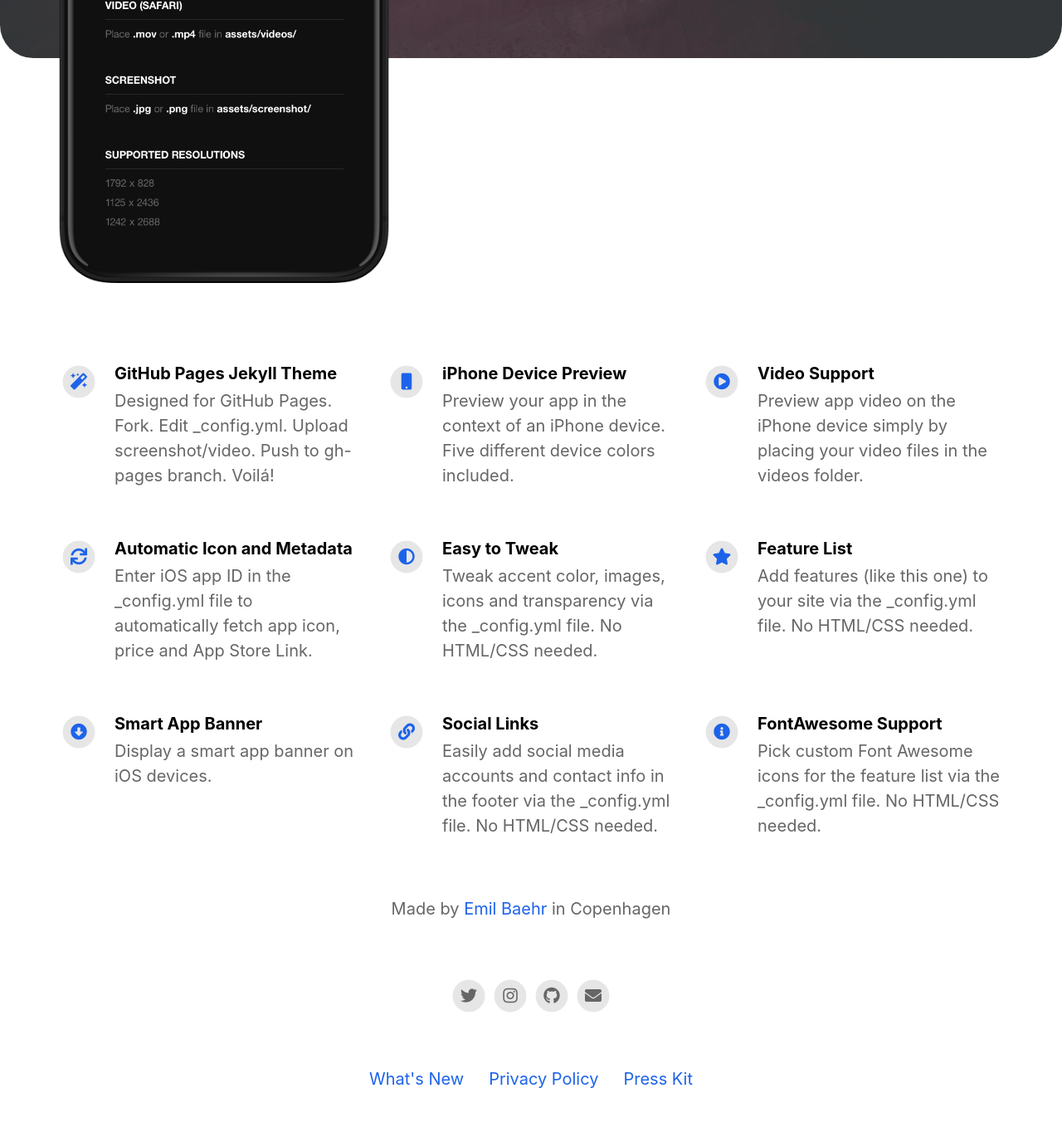
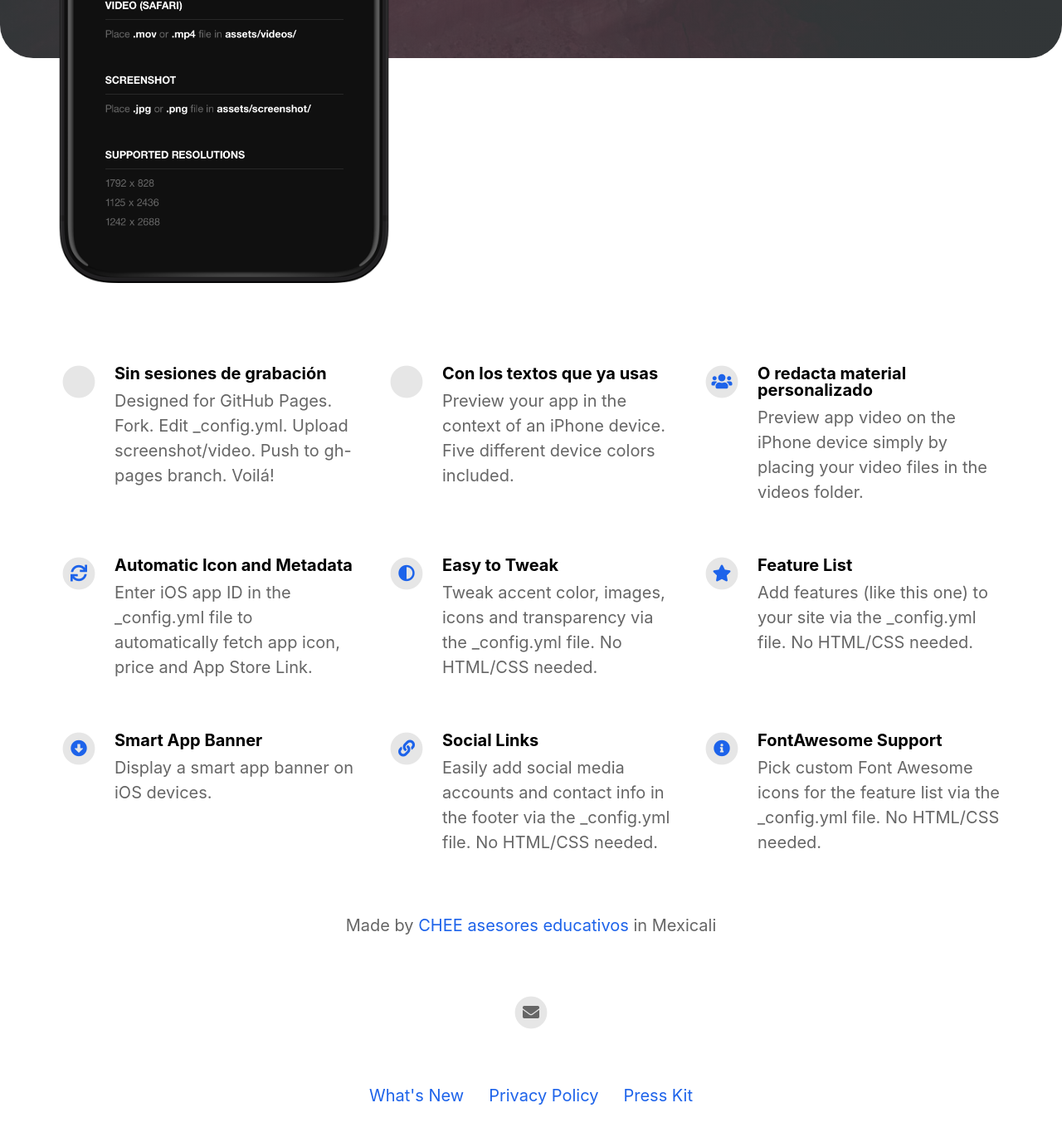
Before and after one commit to camachevaz/material, a Jekyll site: the page built from index.html, in a window 1280 px wide and 1400 px high, scrolled down 644 px. Shown: the top 1370 px of the window at 83% size. Built offline with Jekyll 4.4.1, drawn with Linux system fonts in a browser that asks for light colours; nearby versions of some CDN libraries.

Commit message:
Update _config.yml

```diff
--- a/_config.yml
+++ b/_config.yml
@@ -1,8 +1,8 @@
 #page title
-page_title                                :                                           # Automatically populates with app name if not set and if iOS app ID is set. Otherwise enter manually.
+page_title                                : Material didáctico                        # Automatically populates with app name if not set and if iOS app ID is set. Otherwise enter manually.
 
 # App Info
-ios_app_id                                : 1234793120                                # Required. Enter iOS app ID to automatically populate name, price and icons (e.g. 718043190).
+ios_app_id                                :                                 # Required. Enter iOS app ID to automatically populate name, price and icons (e.g. 718043190).
 ios_app_country                           : mx                                        # Required outside USA. Enter 2 letter country code as in https://en.wikipedia.org/wiki/ISO_3166-1_alpha-2
 
 appstore_link                             :                                           # Automatically populates if not set and if iOS app ID is set. Otherwise enter manually.
@@ -20,14 +20,14 @@
 
 
 # Information About Yourself
-your_name                                 : Emil Baehr
-your_link                                 : https://emilbaehr.com
-your_city                                 : Copenhagen
-email_address                             : emil.baehr@gmail.com
+your_name                                 : CHEE asesores educativos
+your_link                                 : https://asesoreducativo.mx/
+your_city                                 : Mexicali
+email_address                             : material@asesoreducativo.mx
 facebook_username                         :
-instagram_username                        : ebaehr
-twitter_username                          : ebaehr
-github_username                           : emilbaehr
+instagram_username                        :
+twitter_username                          :
+github_username                           :
 youtube_username                          :
 
 
@@ -35,17 +35,17 @@
 # Feature List                            Edit, add or remove features to be presented.
 features                                  :
 
-  - title                                 : GitHub Pages Jekyll Theme
+  - title                                 : Sin sesiones de grabación
     description                           : Designed for GitHub Pages. Fork. Edit _config.yml. Upload screenshot/video. Push to gh-pages branch. Voilá!
-    fontawesome_icon_name                 : magic
+    fontawesome_icon_name                 : speaker
 
-  - title                                 : iPhone Device Preview
+  - title                                 : Con los textos que ya usas
     description                           : Preview your app in the context of an iPhone device. Five different device colors included.
-    fontawesome_icon_name                 : mobile
+    fontawesome_icon_name                 : document
 
-  - title                                 : Video Support
+  - title                                 : O redacta material personalizado
     description                           : Preview app video on the iPhone device simply by placing your video files in the videos folder.
-    fontawesome_icon_name                 : play-circle
+    fontawesome_icon_name                 : users
 
   - title                                 : Automatic Icon and Metadata
     description                           : Enter iOS app ID in the _config.yml file to automatically fetch app icon, price and App Store Link.
```
